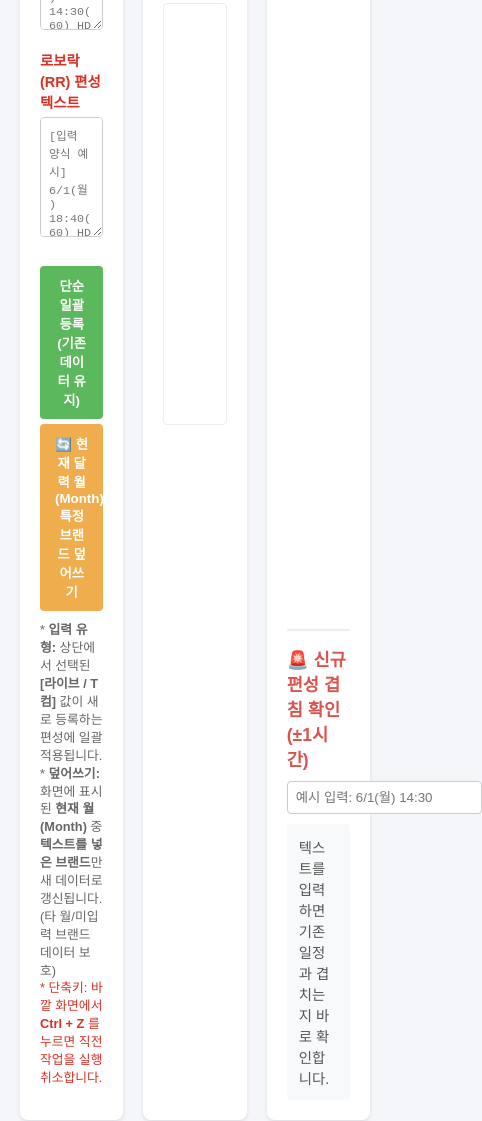
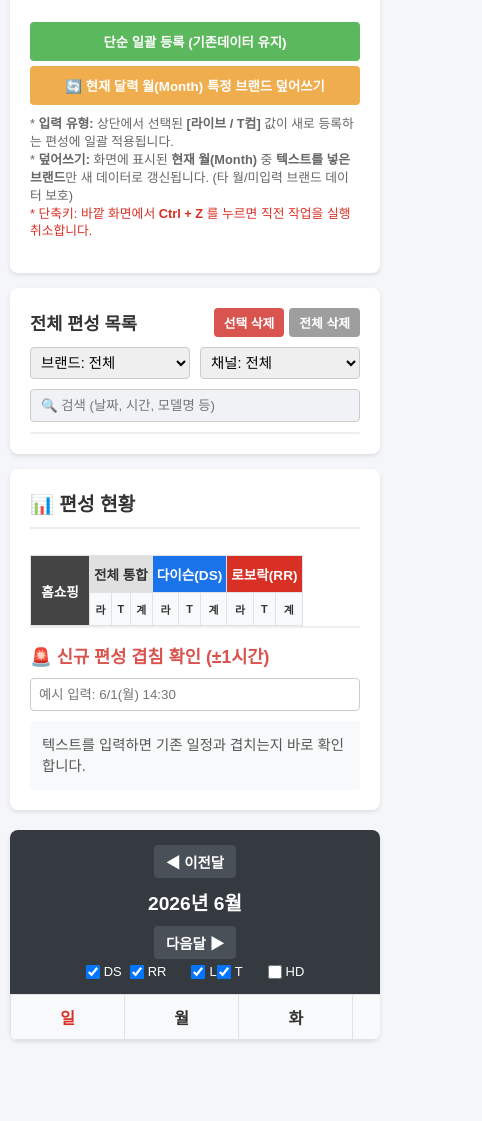
Before and after one commit to upmooyongim/dysonroborock, a plain HTML site: page index.html in a window 390 px wide. Shown: the part 445-1566 px from the top of the page, 482 px wide, since content can reach past the window. After the commit the page ends 1495 px from the top, so only its background shows below. Drawn offline with Linux system fonts and the light colour scheme; no server answers.

Commit message:
Update index.html

```diff
--- a/index.html
+++ b/index.html
@@ -16,7 +16,6 @@
 
         h2 { font-size: 1.2em; border-bottom: 2px solid #eee; padding-bottom: 10px; margin-top: 0; position: relative; }
 
-        /* 라이브/T컴 선택 라디오 버튼 스타일 */
         .mode-selector { position: absolute; right: 0; top: 0; font-size: 0.85em; display: flex; gap: 10px; align-items: center; height: 100%; }
         .mode-selector label { cursor: pointer; display: flex; align-items: center; gap: 4px; font-weight: bold; color: #1a73e8; }
         .mode-selector input { cursor: pointer; margin: 0; }
@@ -76,7 +75,9 @@
         .cal-filter-label input { width: 14px; height: 14px; margin: 0 4px 0 0; cursor: pointer; }
         .cal-filter-divider { border-left: 1px solid #6c757d; padding-left: 15px; display: flex; align-items: center; }
 
-        #calendarTable { width: 100%; border-collapse: collapse; table-layout: fixed; }
+        /* 모바일 스크롤 처리를 위한 달력 래퍼 */
+        .table-responsive { width: 100%; overflow-x: auto; -webkit-overflow-scrolling: touch; }
+        #calendarTable { width: 100%; border-collapse: collapse; table-layout: fixed; min-width: 800px; } /* 최소 너비 지정으로 모바일에서 스크롤 생성 */
         #calendarTable th, #calendarTable td { border: 1px solid #dee2e6; padding: 5px; vertical-align: top; }
         #calendarTable th { background-color: #f8f9fa; text-align: center; padding: 10px; }
         #calendarTable td { height: 120px; position: relative; transition: background 0.2s; }
@@ -88,6 +89,21 @@
         .cal-item { font-size: 0.85em; margin-bottom: 3px; line-height: 1.3; word-break: break-all; padding: 2px 4px; border-radius: 3px; display: flex; align-items: center; gap: 3px; }
         .hd-highlight { background-color: #ffd600; }
         .conflict-bold { font-weight: 900 !important; text-decoration: underline; }
+
+        /* 📱 모바일 최적화 (화면이 768px 이하일 때 적용) */
+        @media (max-width: 768px) {
+            body { padding: 10px; }
+            h1 { font-size: 1.5em; margin-bottom: 15px; }
+            .top-section { flex-direction: column; gap: 15px; }
+            .cal-header-container { flex-direction: column; padding: 15px 10px; text-align: center; }
+            .cal-header-title { margin: 10px 0; }
+            /* 필터 메뉴를 아래로 내리고 가운데 정렬 */
+            .cal-filters { position: relative; right: auto; justify-content: center; flex-wrap: wrap; margin-top: 5px; width: 100%; }
+            .cal-filter-divider { padding-left: 10px; border-left: none; }
+            /* 통계 테이블 가로 스크롤 허용 */
+            .stats-table { display: block; overflow-x: auto; white-space: nowrap; }
+            textarea { height: 80px; }
+        }
     </style>
 </head>
 <body>
@@ -105,11 +121,11 @@
             </h2>
             <div class="form-group">
                 <label style="color:#1a73e8;">다이슨 (DS) 편성 텍스트</label>
-                <textarea id="bulkDS" rows="6" placeholder="[입력 양식 예시]&#10;6/1(월) 14:30(60) HD 청소기&#10;6/2(화) 12:35(55) GS 에어스트레이트"></textarea>
+                <textarea id="bulkDS" placeholder="[입력 양식 예시]&#10;6/1(월) 14:30(60) HD 청소기&#10;6/2(화) 12:35(55) GS 에어스트레이트"></textarea>
             </div>
             <div class="form-group">
                 <label style="color:#d93025;">로보락 (RR) 편성 텍스트</label>
-                <textarea id="bulkRR" rows="6" placeholder="[입력 양식 예시]&#10;6/1(월) 18:40(60) HD S8 MaxV&#10;6/3(수) 15:30(60) NS Q Revo"></textarea>
+                <textarea id="bulkRR" placeholder="[입력 양식 예시]&#10;6/1(월) 18:40(60) HD S8 MaxV&#10;6/3(수) 15:30(60) NS Q Revo"></textarea>
             </div>
             <button class="btn-add" onclick="saveBulkSchedules()">단순 일괄 등록 (기존데이터 유지)</button>
             <button class="btn-update" id="btnUpdate" onclick="updateBulkSchedules()">🔄 현재 달력 월(Month) 특정 브랜드 덮어쓰기</button>
@@ -197,12 +213,14 @@
                     </div>
                 </div>
             </div>
+            <div class="table-responsive">
                 <table id="calendarTable">
                     <thead>
                         <tr><th class="holiday-text">일</th><th>월</th><th>화</th><th>수</th><th>목</th><th>금</th><th class="holiday-text">토</th></tr>
                     </thead>
                     <tbody id="calendarBody"></tbody>
                 </table>
+            </div>
         </div>
     </div>
 </div>
@@ -289,11 +307,9 @@
         return h * 60 + m;
     }
 
-    // 신규 추가: 덮어쓰기 로직
     function updateBulkSchedules() {
         const dsText = document.getElementById('bulkDS').value;
         const rrText = document.getElementById('bulkRR').value;
-        // 라디오 버튼에서 라이브/T컴 선택값 가져오기
         const selectedType = document.querySelector('input[name="inputType"]:checked').value;
 
         if (!dsText.trim() && !rrText.trim()) {
@@ -322,7 +338,7 @@
                     let restStr = match[5] ? match[5].trim() : '';
 
                     let channel = 'HD';
-                    let type = selectedType; // 라디오 버튼 값 적용
+                    let type = selectedType;
                     let extra = "";
 
                     const chMatch = restStr.match(/(현대|HD|롯데|LT|NS|GS|CJ|SK스토아|SK)/i);
@@ -331,7 +347,6 @@
                         restStr = restStr.replace(chMatch[0], '').trim();
                     }
 
-                    // 기존 양식 호환용: 텍스트 안에 혹시 라이브/T컴이 적혀있다면 우선 추출
                     const tyMatch = restStr.match(/(라이브|T컴)/);
                     if(tyMatch) {
                         type = tyMatch[1];
@@ -441,7 +456,6 @@
         alert(report);
     }
 
-    // 기존 추가: 단순 일괄 등록 로직
     function saveBulkSchedules() {
         const dsText = document.getElementById('bulkDS').value;
         const rrText = document.getElementById('bulkRR').value;
@@ -466,7 +480,7 @@
                     let restStr = match[5] ? match[5].trim() : '';
 
                     let channel = 'HD';
-                    let type = selectedType; // 라디오 버튼 값
+                    let type = selectedType;
                     let extra = "";
 
                     const chMatch = restStr.match(/(현대|HD|롯데|LT|NS|GS|CJ|SK스토아|SK)/i);
@@ -636,11 +650,8 @@
                     const hdClass = item.channel === 'HD' ? 'hd-highlight' : '';
                     const conflictClass = hasConflict ? 'conflict-bold' : '';
 
-                    // 캘린더 안에서는 '라이브'/'T컴' 글자를 압축된 태그로 변환
                     const typeShort = item.type === '라이브' ? '[L]' : '[T]';
                     let extra = item.extra ? ` ${item.extra}` : '';
-
-                    // content에서 item.type 제거 (공간 절약)
                     let content = `${item.time}(${item.duration}) ${item.channel}${extra}`;
 
                     html += `<div class="cal-item ${hdClass} ${conflictClass}">
```
Lines whose indentation alone changed are shown as unchanged.
